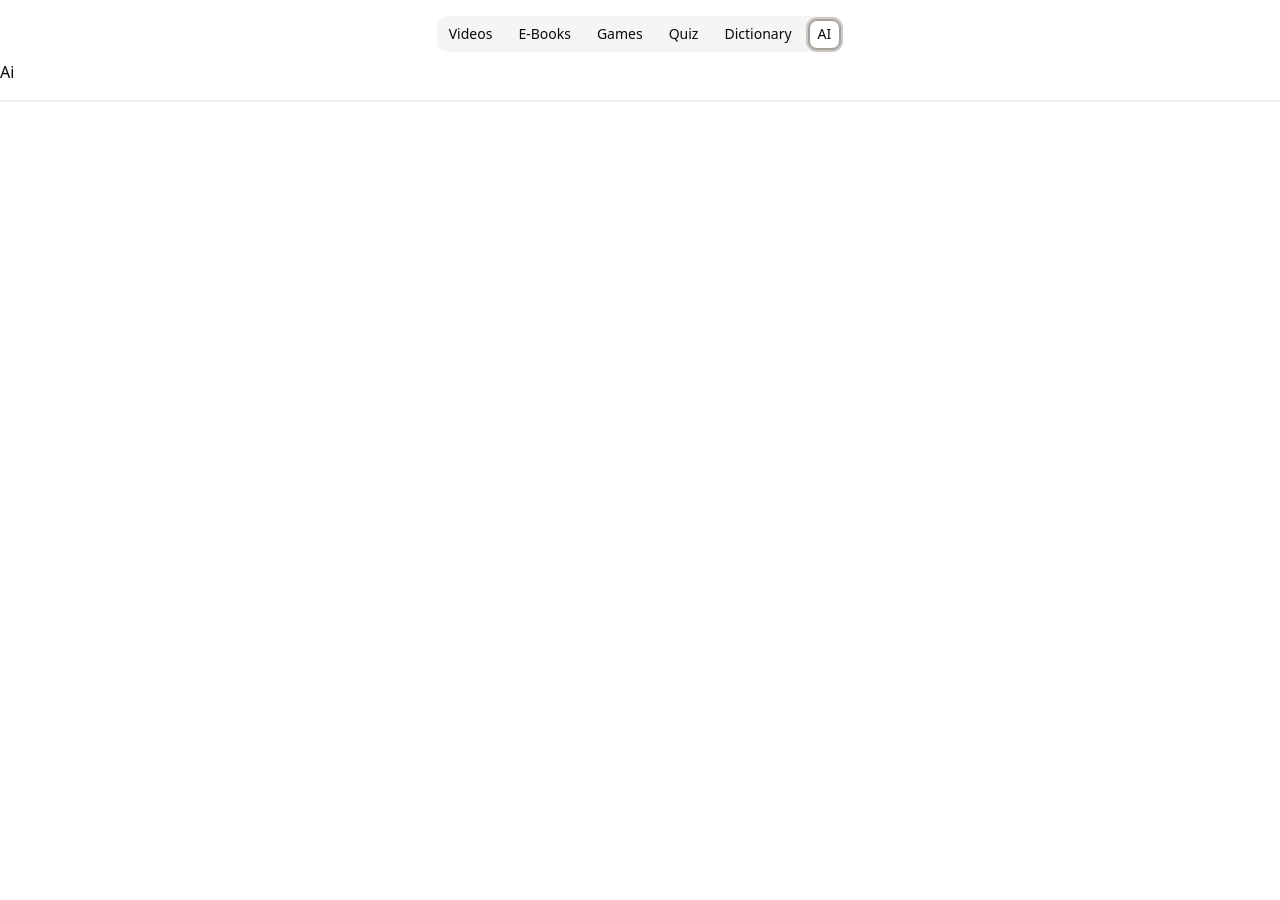
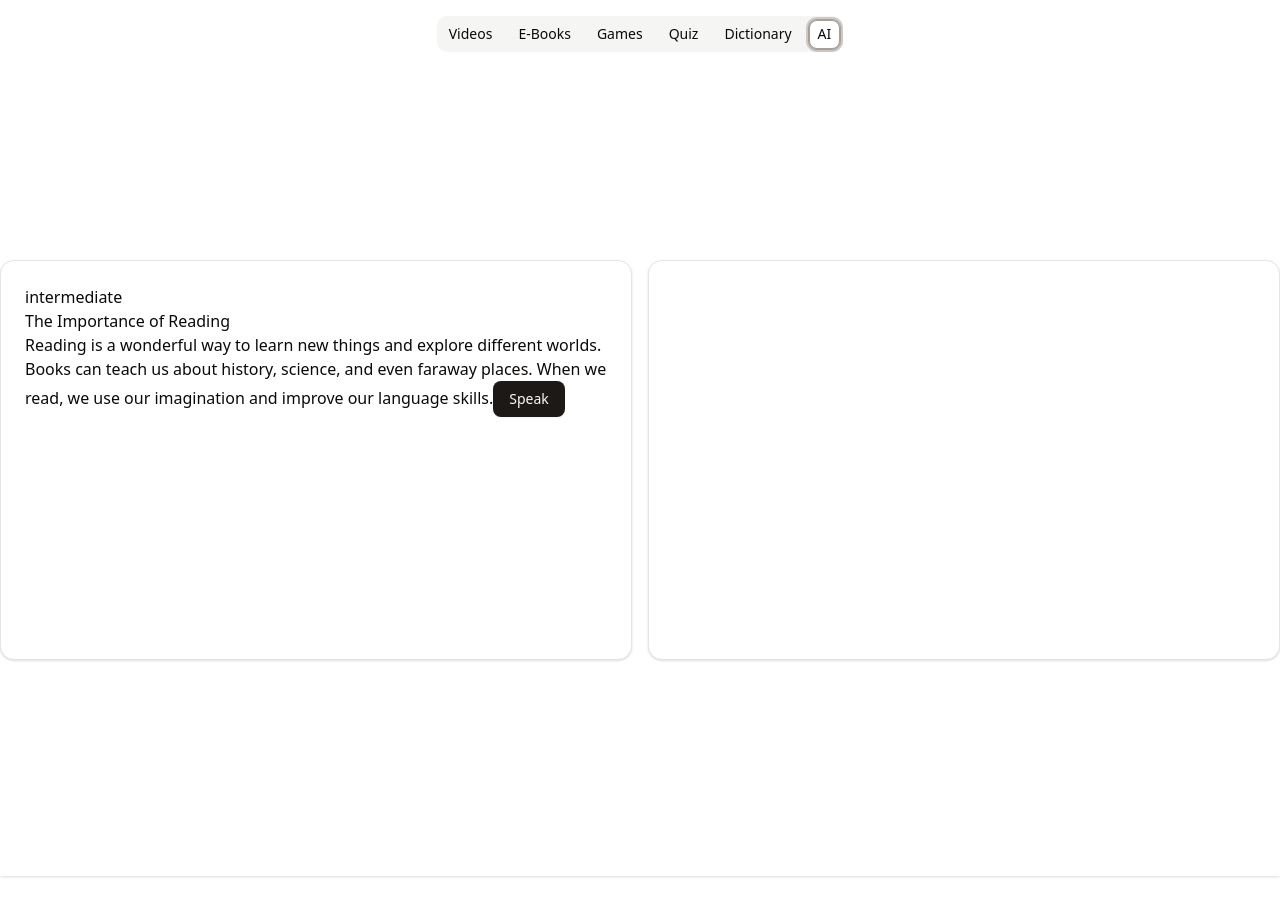
Before and after one commit to gyandeeparyan/english-lab, a React (Vite) app: page /class/1 in a window 1280 px wide. Both pictures are taken after a click on the tab "AI". Before the commit the page ends 800 px from the top, so only its background shows below. Built offline with nearby package versions, Linux system fonts and the light colour scheme.

Commit message:
Implement speech recognition feature in Ai component and add speaking data

```diff
--- a/src/components/Ai.jsx
+++ b/src/components/Ai.jsx
@@ -1,7 +1,74 @@
-import React from 'react'
+import React, { useState, useRef } from "react";
+import { Card, CardContent } from "@/components/ui/card";
+import { speakingData } from "@/data/assessmentData";
+import { Button } from "./ui/button";
 
 export const Ai = () => {
+  const [transcript, setTranscript] = useState("");
+  const recognitionRef = useRef(null);
+  const [listening, setListening] = useState(false);
+  const SpeechRecognition =
+    window.SpeechRecognition || window.webkitSpeechRecognition;
+
+  const handleToggle = () => {
+    if (!SpeechRecognition) {
+      alert("Web Speech API is not supported in this browser.");
+      return;
+    }
+    if (!recognitionRef.current) {
+      recognitionRef.current = new SpeechRecognition();
+      recognitionRef.current.lang = "en-US";
+      recognitionRef.current.interimResults = true;
+      recognitionRef.current.continuous = true; // Keep listening
+      recognitionRef.current.onresult = (event) => {
+        let interimTranscript = "";
+
+        for (let i = event.resultIndex; i < event.results.length; ++i) {
+          console.log(event);
+          interimTranscript += event.results[i][0].transcript;
+        }
+        setTranscript(interimTranscript);
+      };
+      recognitionRef.current.onerror = (event) => {
+        alert("Speech recognition error: " + event.error);
+        setListening(false);
+      };
+      recognitionRef.current.onend = () => {
+        if (listening) {
+          recognitionRef.current.start(); // Restart if stopped unexpectedly
+        }
+      };
+    }
+
+    if (!listening) {
+      recognitionRef.current.start();
+      setListening(true);
+    } else {
+      recognitionRef.current.stop();
+      setListening(false);
+    }
+  };
+
   return (
-    <div>Ai</div>
-  )
-}
+    <div className='flex items-center justify-center flex-row gap-4 h-screen'>
+      {/* Paragraph Display Container -Left Side */}
+      <Card className='w-[50%] h-[50%]'>
+        <CardContent>
+          <p>{speakingData[2].level}</p>
+          <p>{speakingData[2].title}</p>
+          <text>{speakingData[2].text}</text>
+
+          <Button onClick={handleToggle}>
+            {" "}
+            {listening ? "Listening..." : "Speak"}
+          </Button>
+        </CardContent>
+      </Card>
+
+      {/* Output of User's SpeechToText */}
+      <Card className='w-[50%] h-[50%]'>
+        <CardContent>{transcript}</CardContent>
+      </Card>
+    </div>
+  );
+};
--- /dev/null
+++ b/src/data/assessmentData.js
@@ -0,0 +1,38 @@
+export const speakingData= [
+    {
+      "id": 1,
+      "level": "beginner",
+      "title": "A Day at the Park",
+      "text": "Today is a sunny day. I am at the park with my friends. We play on the swings and slide down the slide. The birds are singing, and the trees are green. I am happy to spend time outside."
+    },
+    {
+      "id": 2,
+      "level": "beginner",
+      "title": "My Pet Cat",
+      "text": "I have a cat named Whiskers. She is small and has soft, white fur. Whiskers likes to sleep on my bed and play with a ball of yarn. She makes me laugh every day."
+    },
+    {
+      "id": 3,
+      "level": "intermediate",
+      "title": "The Importance of Reading",
+      "text": "Reading is a wonderful way to learn new things and explore different worlds. Books can teach us about history, science, and even faraway places. When we read, we use our imagination and improve our language skills."
+    },
+    {
+      "id": 4,
+      "level": "intermediate",
+      "title": "A Rainy Afternoon",
+      "text": "It was raining heavily outside, so I stayed indoors and made a cup of hot chocolate. I listened to the sound of raindrops tapping on the window while reading my favorite book. Rainy days can be cozy and relaxing."
+    },
+    {
+      "id": 5,
+      "level": "advanced",
+      "title": "The Benefits of Exercise",
+      "text": "Regular exercise is essential for maintaining good health. It strengthens our muscles, improves our mood, and helps prevent many diseases. Whether you prefer running, swimming, or practicing yoga, staying active is important for both the body and the mind."
+    },
+    {
+      "id": 6,
+      "level": "advanced",
+      "title": "The Power of Positive Thinking",
+      "text": "Positive thinking can have a profound impact on our lives. When we focus on the good in every situation, we become more resilient and better able to handle challenges. Cultivating a positive mindset can lead to greater happiness and success."
+    }
+  ]
```
Also changed, not shown: src/data/paragaphContent.js (added).
